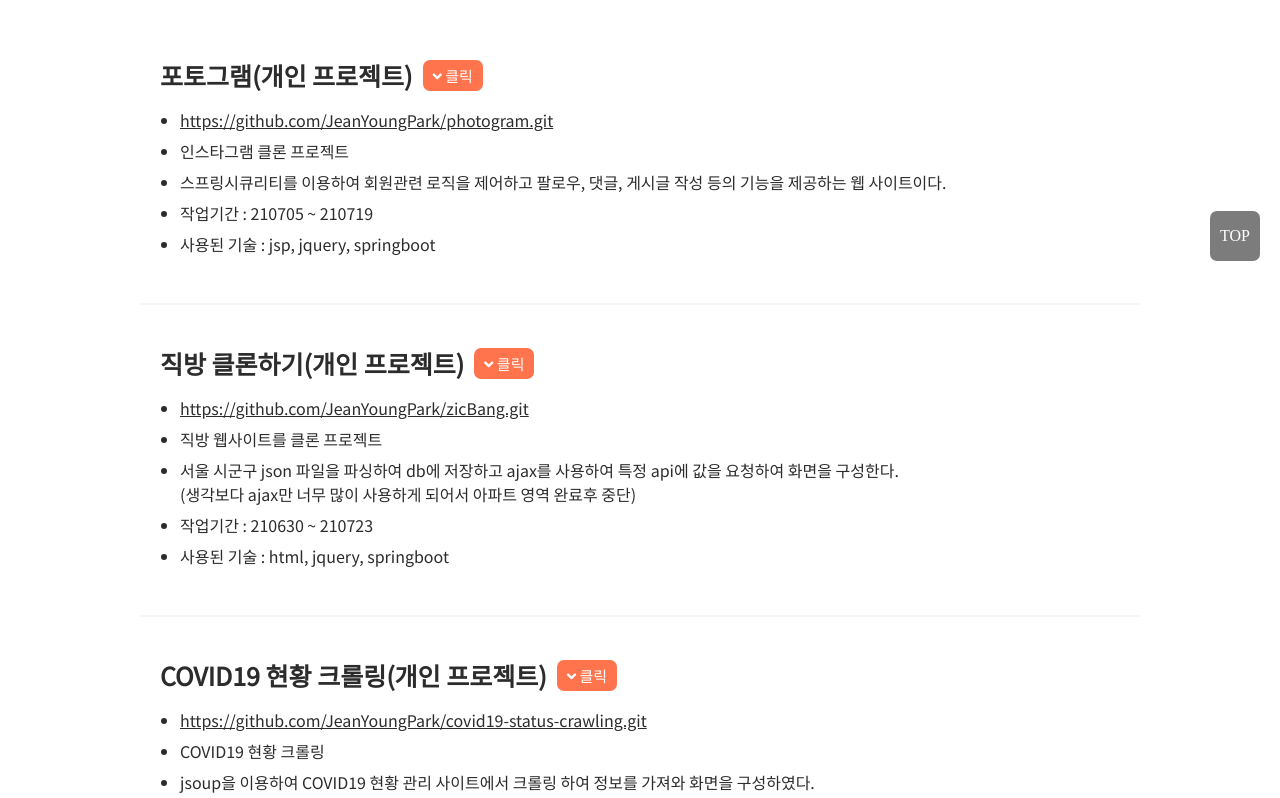
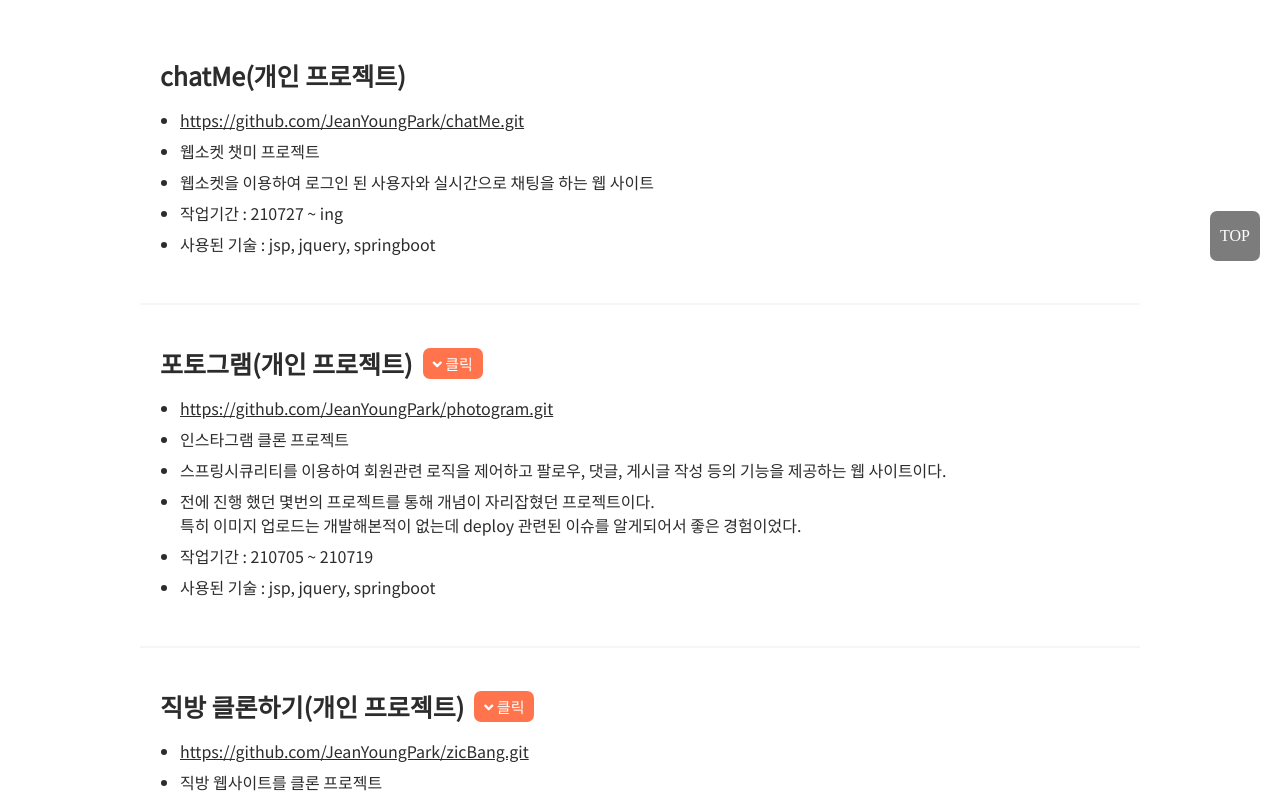
Before and after one commit to JeanYoungPark/JeanYoungPark.github.io, a plain HTML site: page index.html in a window 1280 px wide. Shown: the part 519-1317 px from the top of the page. Drawn offline with nearby package versions, Linux system fonts and the light colour scheme.

Commit message:
chatMe 관련 작업 추가

```diff
--- a/index.html
+++ b/index.html
@@ -2,6 +2,7 @@
 <html>
 <head>
     <meta charset="utf-8"/>
+    <meta name="viewport" content="width=device-width, initial-scale=1.0">
     <title>박진영 이력서</title>
     <link href="https://fonts.googleapis.com/css2?family=Noto+Sans+KR&display=swap" rel="stylesheet">
     <link rel="stylesheet" href="index.css">
@@ -50,6 +51,19 @@
         <h3 class="title">PROJECTS</h3>
         <div class="container">
             <h3 class="project_title">
+                chatMe(개인 프로젝트)
+            </h3>
+            <ul>
+                <li><a href="https://github.com/JeanYoungPark/chatMe.git" target="_blank">https://github.com/JeanYoungPark/chatMe.git</a></li>
+                <li>웹소켓 챗미 프로젝트</li>
+                <li>웹소켓을 이용하여 로그인 된 사용자와 실시간으로 채팅을 하는 웹 사이트</li>
+                <li>작업기간 : 210727 ~ ing</li>
+                <li>사용된 기술 : jsp, jquery, springboot</li>
+            </ul>
+        </div>
+        <hr class="thin-line">
+        <div class="container">
+            <h3 class="project_title">
                 포토그램(개인 프로젝트)
                 <span class="show_slide" data=0><i class="fas fa-angle-down"></i> 클릭</span>
             </h3>
@@ -57,6 +71,7 @@
                 <li><a href="https://github.com/JeanYoungPark/photogram.git" target="_blank">https://github.com/JeanYoungPark/photogram.git</a></li>
                 <li>인스타그램 클론 프로젝트</li>
                 <li>스프링시큐리티를 이용하여 회원관련 로직을 제어하고 팔로우, 댓글, 게시글 작성 등의 기능을 제공하는 웹 사이트이다.</li>
+                <li>전에 진행 했던 몇번의 프로젝트를 통해 개념이 자리잡혔던 프로젝트이다.<br>특히 이미지 업로드는 개발해본적이 없는데 deploy 관련된 이슈를 알게되어서 좋은 경험이었다.</li>
                 <li>작업기간 : 210705 ~ 210719</li>
                 <li>사용된 기술 : jsp, jquery, springboot</li>
             </ul>
```
